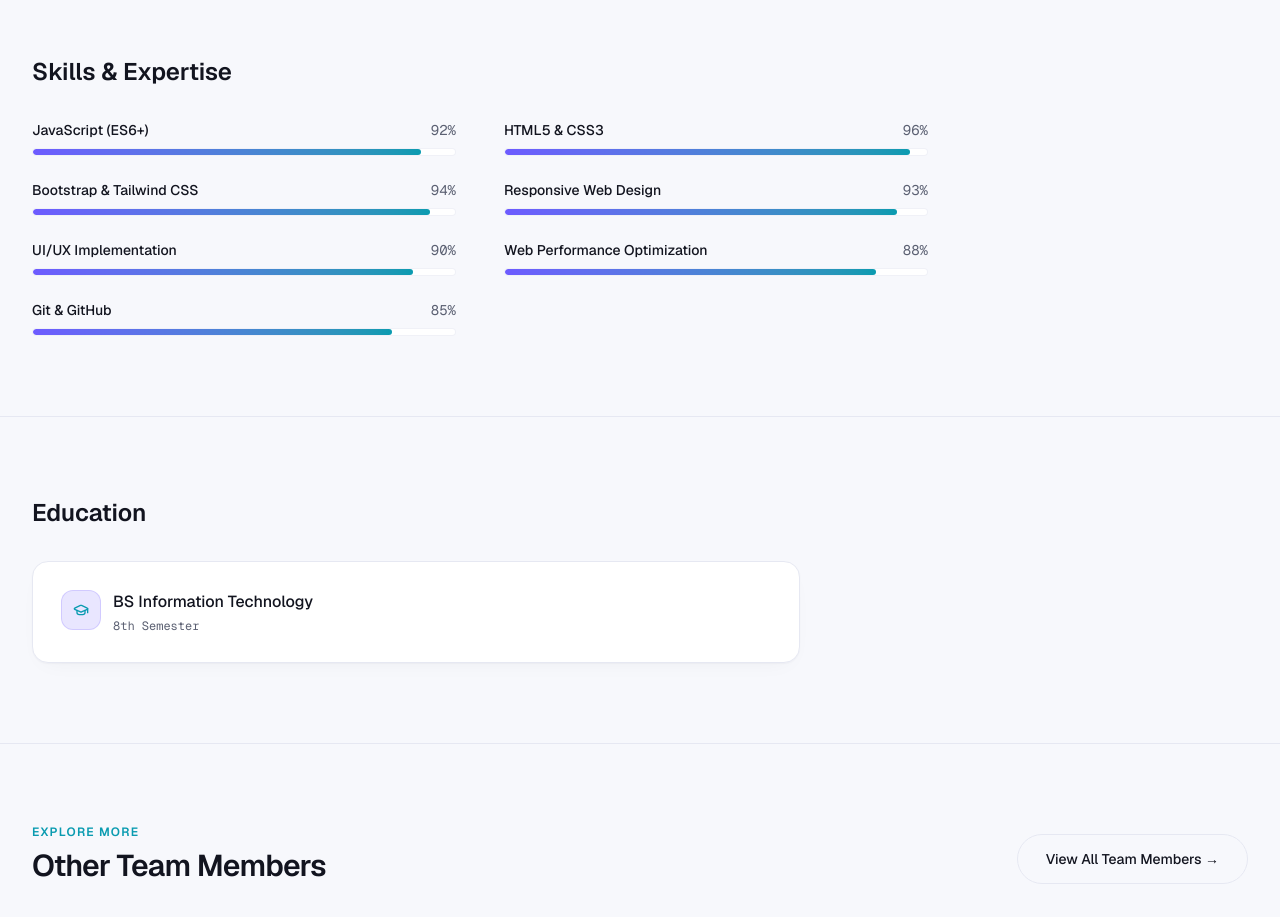
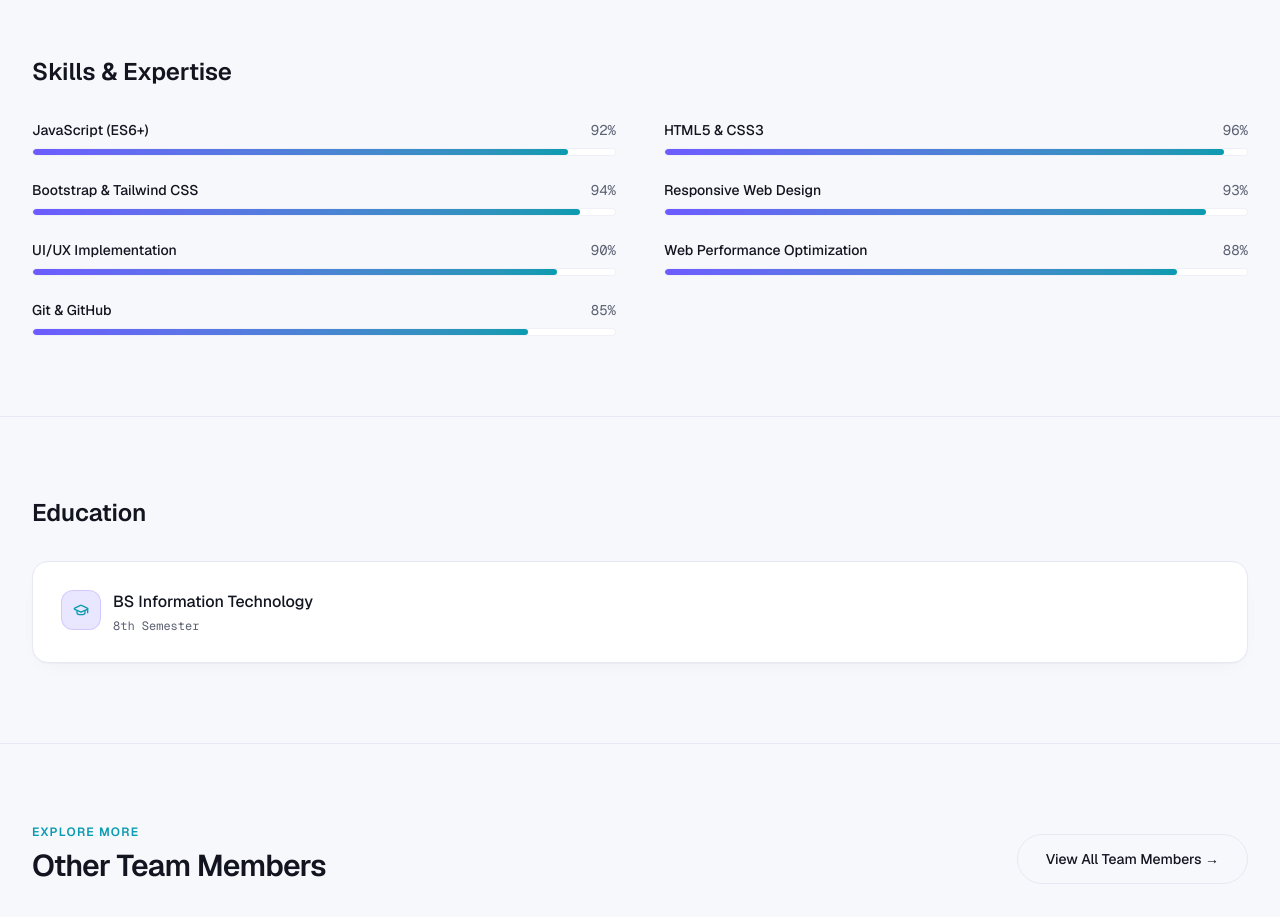
Before and after one commit to alphasoft360/alphasoft360revamp-app, a Next.js app: page /team/ahmed_hassan in a window 1280 px wide. Shown: the part 1720-2637 px from the top of the page. Built offline with nearby package versions, Linux system fonts and the light colour scheme.

Commit message:
Width fix of skills and expertise

```diff
--- a/src/app/team/[id]/page.tsx
+++ b/src/app/team/[id]/page.tsx
@@ -236,7 +236,7 @@ export default async function TeamMemberPage({ params }: { params: Promise<{ id:
           <section id="skills" className="relative py-20 border-t border-line scroll-mt-28">
             <div className="mx-auto max-w-7xl px-6 lg:px-8">
               <h2 className="text-2xl font-semibold">Skills & Expertise</h2>
-              <div className="mt-8 grid sm:grid-cols-2 gap-x-12 gap-y-6 max-w-4xl">
+              <div className="mt-8 grid sm:grid-cols-2 gap-x-12 gap-y-6 w-full">
                 {member.skills.map((skill: { name: string; percentage: number }) => (
                   <div key={skill.name}>
                     <div className="flex justify-between text-sm mb-2">
@@ -261,7 +261,7 @@ export default async function TeamMemberPage({ params }: { params: Promise<{ id:
           <section id="experience" className="relative py-20 border-t border-line scroll-mt-28">
             <div className="mx-auto max-w-7xl px-6 lg:px-8">
               <h2 className="text-2xl font-semibold">Work Experience</h2>
-              <div className="mt-8 space-y-5 max-w-3xl">
+              <div className="mt-8 space-y-5 w-full">
                 {member.experience.map((job: { company: string; role: string; duration: string; details: string[] }, i: number) => (
                   <div key={i} className="card-border rounded-2xl bg-surface p-7">
                     <div className="flex items-start gap-3">
@@ -293,7 +293,7 @@ export default async function TeamMemberPage({ params }: { params: Promise<{ id:
           <section id="education" className="relative py-20 border-t border-line scroll-mt-28">
             <div className="mx-auto max-w-7xl px-6 lg:px-8">
               <h2 className="text-2xl font-semibold">Education</h2>
-              <div className="mt-8 max-w-3xl card-border rounded-2xl bg-surface p-7 flex items-start gap-3">
+              <div className="mt-8 w-full card-border rounded-2xl bg-surface p-7 flex items-start gap-3">
                 <span className="h-10 w-10 shrink-0 rounded-xl bg-accent/15 flex items-center justify-center border border-accent/20">
                   <GraduationCap className="h-4 w-4 text-accent-2" />
                 </span>
```
